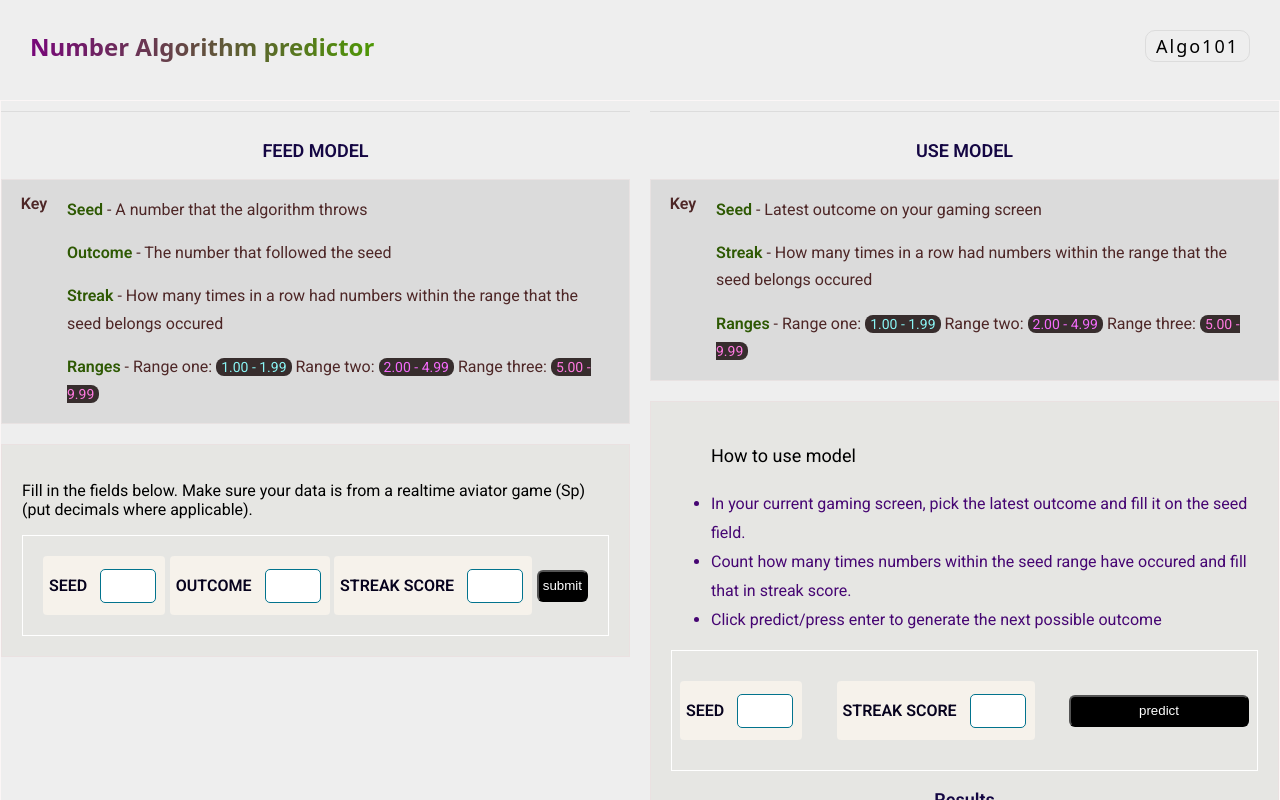
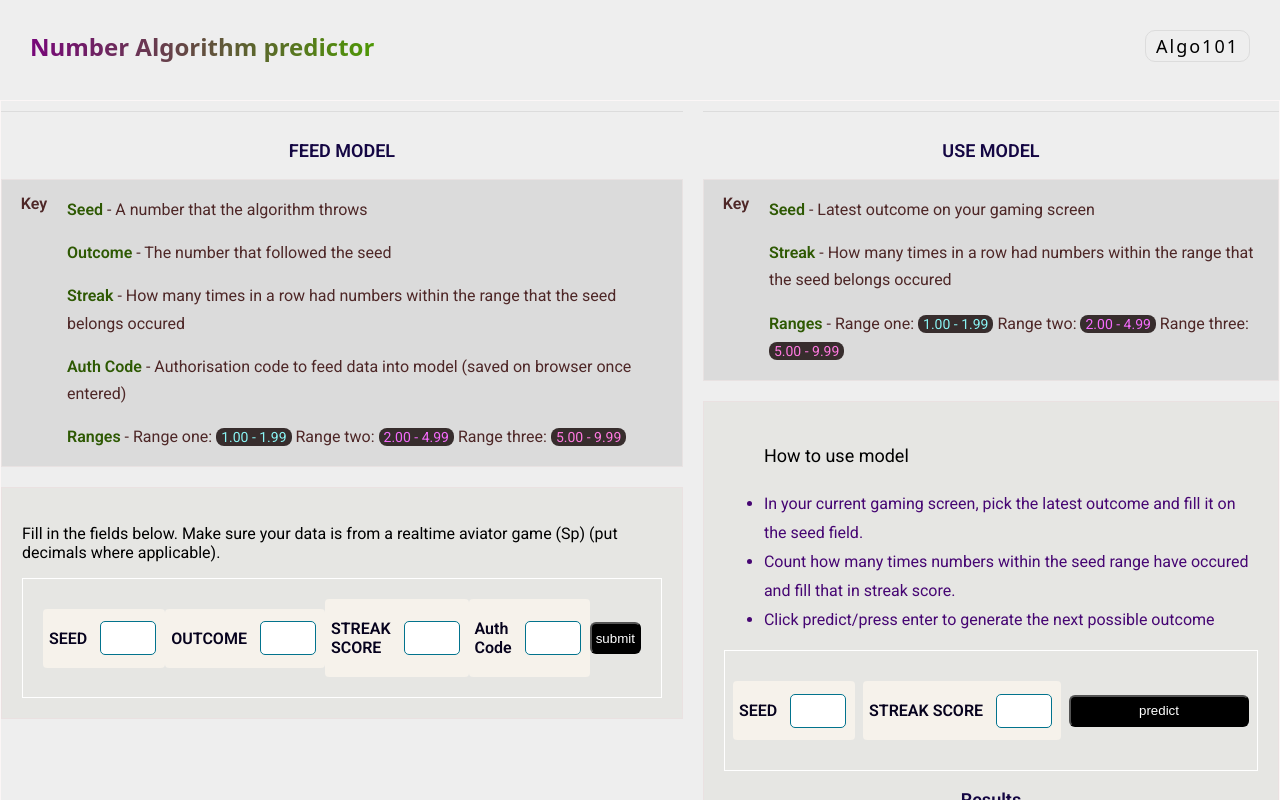
Before and after one commit to SimonNjorge/avi-frontend, a React (Vite) app: page / in a window 1280 px wide. Shown: the top 800 px of the page. Built offline with nearby package versions, Linux system fonts and the light colour scheme; a web font is replaced by a local one.

Commit message:
added auth for feeds

```diff
--- a/src/App.jsx
+++ b/src/App.jsx
@@ -7,7 +7,7 @@ function App () {
 
   const backendUrl = import.meta.env.VITE_BACKEND_URL;
   //console.log(backendUrl)
-
+  const [auth, setAuth] = useState(localStorage.getItem('auth'));
   //feed vars
   const [seedFeed, setSeedFeed] = useState();
   const [outcome, setOutcome] = useState();
@@ -23,6 +23,11 @@ function App () {
   const [useAction, setUseAction] = useState(false);
 
   const resultsRef = useRef(null);
+
+  function setAuthh (e) {
+    setAuth(e.target.value);
+    localStorage.setItem('auth', JSON.stringify(e.target.value))
+  }
 
   async function seedAndStreakBasedPredictor (e) {
       try {
@@ -62,7 +67,9 @@ function App () {
             const {data} = await axios.post(backendUrl+'/use/seedData', {
                 seed: seedUse,
                 streakScore: streakScoreUse
-            });
+            }, {headers: {
+                "Authorization": `${auth}`
+            }});
 
             setResults(data.outComeData);
             //console.log(data.outComeData)
@@ -99,6 +106,7 @@ function App () {
                         <p> <span className="key-head">Seed</span> - A number that the algorithm throws </p>
                         <p> <span className="key-head">Outcome</span> - The number that followed the seed </p>
                         <p> <span className="key-head">Streak</span> - How many times in a row had numbers within the range that the seed belongs occured</p>
+                        <p> <span className="key-head">Auth Code</span> - Authorisation code to feed data into model (saved on browser once entered)</p>
                         <p> <span className="key-head">Ranges</span> - Range one: <span className="range_1">1.00 - 1.99</span> Range two: <span className="range_2"> 2.00 - 4.99</span> Range three: <span className="range_3">5.00 - 9.99</span></p>
                     </div>
                     <button className="hide-key-btn js-hide-key">hide key</button>
@@ -115,7 +123,14 @@ function App () {
                         <label htmlFor="streak">
                             <p>STREAK SCORE </p><input onChange={(e)=>setStreakScore(e.target.value)} type="number" step={1} min={1} name="" id="streak" required/>
                         </label>
-                        <button className="js-feed-submit-btn" type="submit">{feedAction ? 'submiting' : 'submit'}</button>
+                        {
+                            auth == 'super101' || auth == 'authcodeAlgo'
+                            ? ''
+                            : <label htmlFor="auth">
+                                <p>Auth Code</p> <input onChange={setAuthh} type="text"  name="" id="auth"/>
+                            </label>
+                        }
+                        <button className="js-feed-submit-btn" type="submit">{feedAction ? 'submiting...' : 'submit'}</button>
                     </form>
                 </div>
             </div>
```
